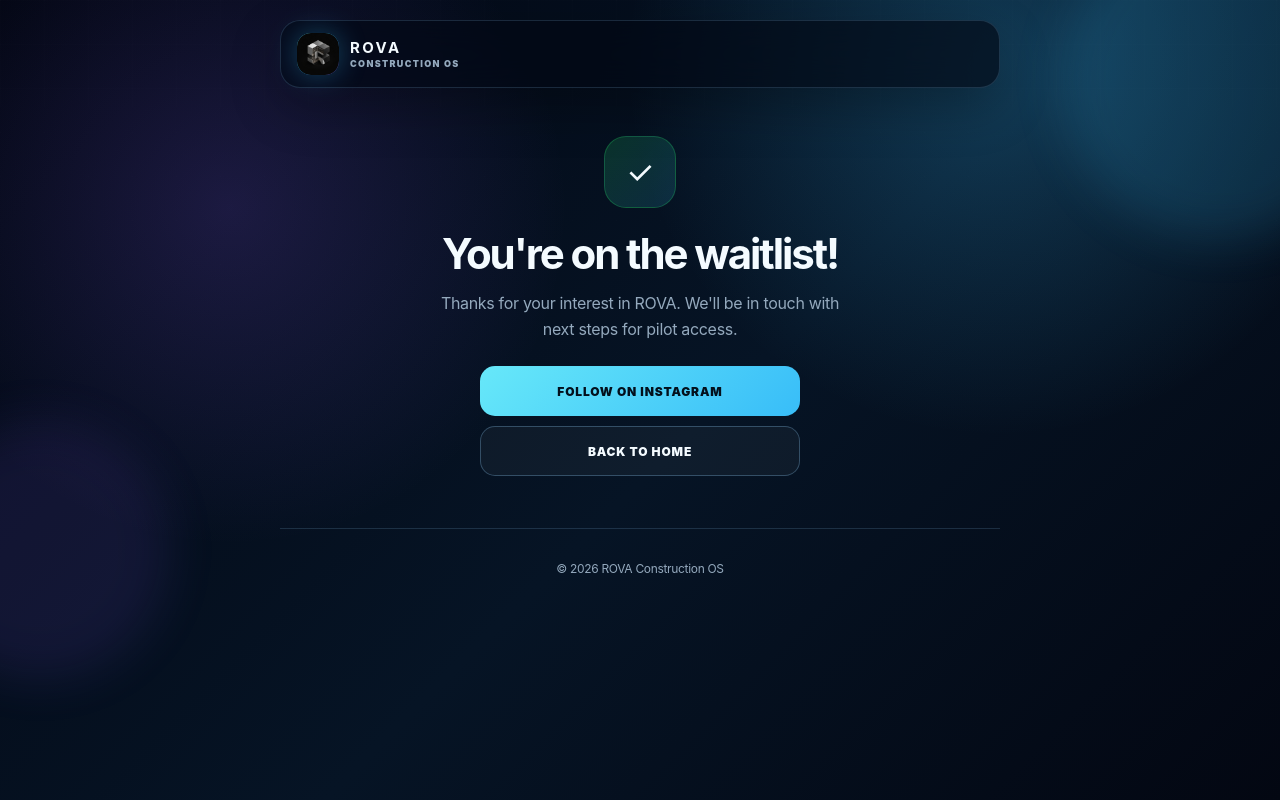
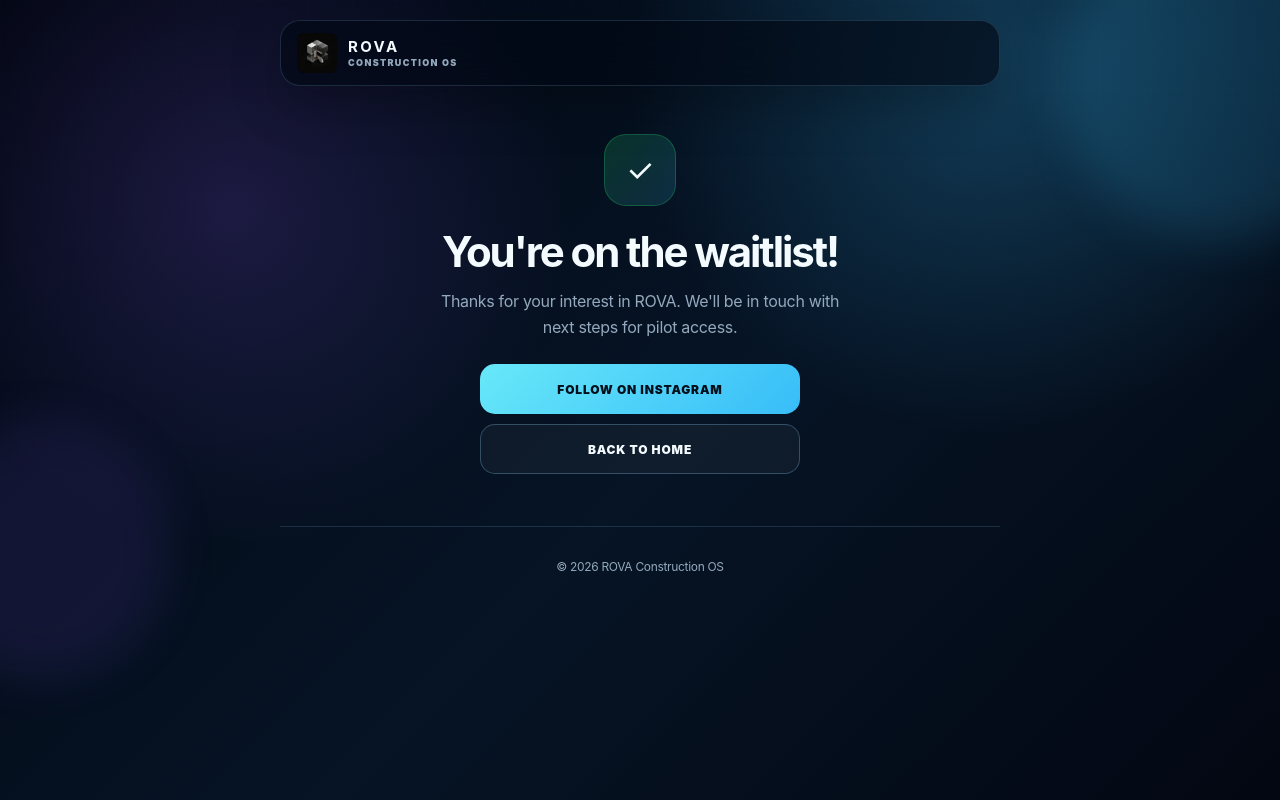
Before and after one commit to rovasystem/rovasystem.github.io, a plain HTML site: page thank-you.html in a window 1280 px wide. Drawn offline with Linux system fonts and the light colour scheme.

Commit message:
Style thank-you brand mark for 3D logo image.
Co-authored-by: Cursor <cursoragent@cursor.com>

```diff
--- a/styles.css
+++ b/styles.css
@@ -99,16 +99,13 @@ body {
 }
 
 .brand-mark {
-  width: 42px;
-  height: 42px;
-  border-radius: 14px;
-  display: grid;
-  place-items: center;
-  font-weight: 1000;
-  font-size: 22px;
-  color: #03101c;
-  background: linear-gradient(135deg, var(--cyan), var(--blue) 52%, var(--violet));
-  box-shadow: 0 0 28px rgba(56, 189, 248, 0.32);
+  width: 40px;
+  height: 40px;
+  border-radius: 8px;
+  display: block;
+  object-fit: contain;
+  background: #000;
+  flex-shrink: 0;
 }
 
 .brand-text {
```
